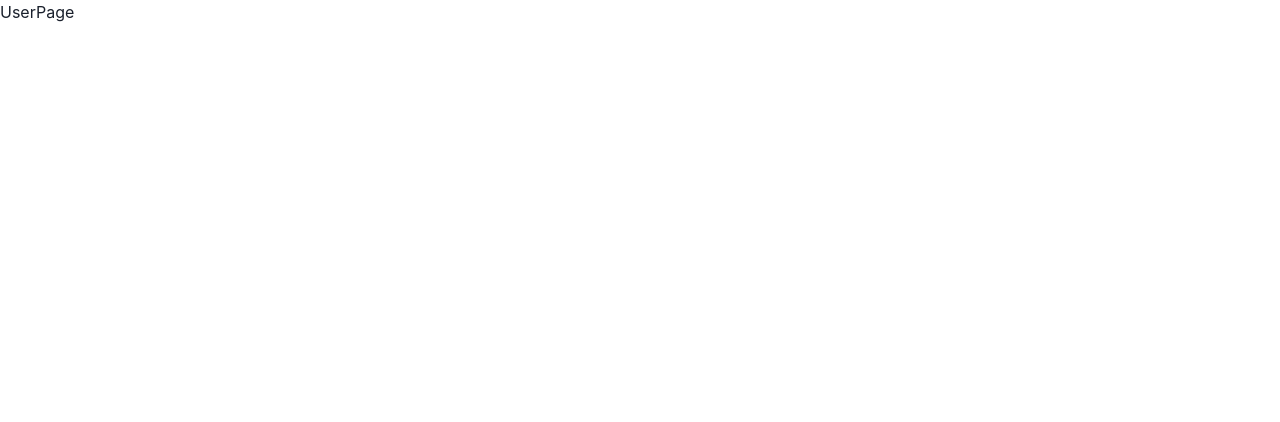
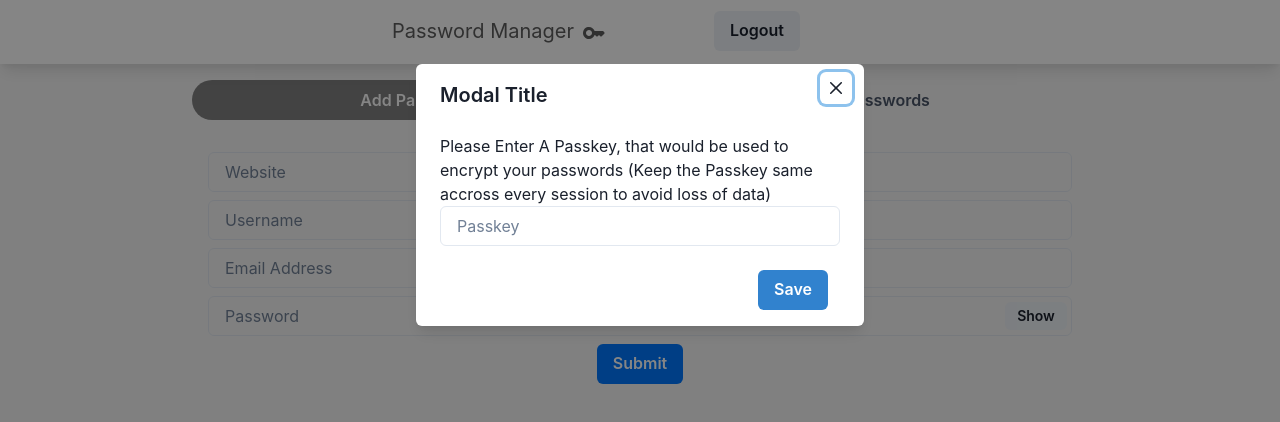
Before and after one commit to FalakSingh/Password-Manager-MERN, a React (Create React App) app in the folder client/: page /userpage in a window 1280 px wide. Shown: the top 422 px of the page. Built offline with nearby package versions, Linux system fonts and the light colour scheme.

Commit message:
added stuff to userpage and did a lot of modifications

```diff
--- a/client/src/app/store.js
+++ b/client/src/app/store.js
@@ -1,6 +1,8 @@
 import { configureStore } from "@reduxjs/toolkit";
+import passwordReducer from "../features/addPassSlice";
 
 export const store = configureStore({
   reducer: {
+    passwords: passwordReducer
   },
 });
--- a/client/src/components/Navbar/Navbar.js
+++ b/client/src/components/Navbar/Navbar.js
@@ -1,6 +1,5 @@
 import { Box, Button, HStack, Icon, Spacer, Text } from "@chakra-ui/react";
 import KeyRoundedIcon from "@mui/icons-material/KeyRounded";
-import {useState} from "react"
 import { useNavigate } from "react-router-dom";
 const Navbar = (props) => {
   const navigate = useNavigate();
--- /dev/null
+++ b/client/src/components/userPage/PageTab.js
@@ -0,0 +1,22 @@
+import { Tabs, TabList, TabPanels, Tab, TabPanel } from "@chakra-ui/react";
+import AddPassword from "../../features/addPassword";
+const PageTab = () => {
+  return (
+    <Tabs mt={{base:"5em"}} w="70%" align="center" isFitted variant="solid-rounded" colorScheme="blackAlpha">
+      <TabList mb="1em">
+        <Tab>Add Password</Tab>
+        <Tab>Show Passwords</Tab>
+      </TabList>
+      <TabPanels>
+        <TabPanel>
+          <AddPassword />
+        </TabPanel>
+        <TabPanel>
+          {/* <ShowPassword /> */}
+        </TabPanel>
+      </TabPanels>
+    </Tabs>
+  );
+};
+
+export default PageTab;
--- /dev/null
+++ b/client/src/components/userPage/PasskeyModal.js
@@ -0,0 +1,66 @@
+import {
+  Modal,
+  ModalOverlay,
+  ModalContent,
+  ModalHeader,
+  ModalFooter,
+  ModalBody,
+  ModalCloseButton,
+  Button,
+  Input,
+  useDisclosure,
+  Text,
+} from "@chakra-ui/react";
+
+import { useEffect, useState } from "react";
+
+const PasskeyModal = (props) => {
+  const { isOpen, onOpen, onClose } = useDisclosure();
+  useEffect(() => {
+    const passkey = window.sessionStorage.getItem("passkey");
+    if (props.passkeyVal === false && !passkey) {
+      onOpen();
+    }
+  }, []);
+
+  const [passkey, setPasskey] = useState();
+  const handleSubmit = (event) => {
+    event.preventDefault();
+    props.passkeyFunc(passkey);
+  };
+
+  return (
+    <div>
+      <Modal isOpen={isOpen} onClose={onClose}>
+        <ModalOverlay />
+        <ModalContent>
+          <ModalHeader>Modal Title</ModalHeader>
+          <ModalCloseButton />
+          <form onSubmit={handleSubmit}>
+            <ModalBody>
+              <Text>
+                Please Enter A Passkey, that would be used to encrypt your
+                passwords (Keep the Passkey same accross every session to avoid
+                loss of data)
+              </Text>
+              <Input
+                placeholder="Passkey"
+                name="passkey"
+                onChange={(e) => setPasskey(e.target.value)}
+                required={true}
+                maxLength={20}
+              />
+            </ModalBody>
+            <ModalFooter>
+              <Button type="submit" colorScheme="blue" mr={3} onClick={onClose}>
+                Save
+              </Button>
+            </ModalFooter>
+          </form>
+        </ModalContent>
+      </Modal>
+    </div>
+  );
+};
+
+export default PasskeyModal;
--- a/client/src/components/userPage/UserNav.js
+++ b/client/src/components/userPage/UserNav.js
@@ -1,3 +1,6 @@
+import { HStack, Box, Text, Icon, Spacer, Button } from "@chakra-ui/react";
+import KeyRoundedIcon from "@mui/icons-material/KeyRounded";
+
 
 const UserNav = () => {
   return (
@@ -13,7 +16,7 @@ const UserNav = () => {
         <Text
           mt={{ base: "0.5em", lg: "1rem" }}
           mr={{ base: "0", lg: "0" }}
-          ml={{ base: "-1em" }}
+          ml={{ base: "18em" }}
           fontSize="xl"
           color="blackAlpha.700"
         >
@@ -26,6 +29,9 @@ const UserNav = () => {
           as={KeyRoundedIcon}
         />
         <Spacer />
+        <Button top={{ base: ".5em" }} right={{ base: "28em" }} variant="solid">
+          Logout
+        </Button>
       </HStack>
     </Box>
   )
--- /dev/null
+++ b/client/src/features/addPassSlice.js
@@ -0,0 +1,24 @@
+import { createSlice } from "@reduxjs/toolkit";
+
+const initialState = {
+  website: "",
+  username: "",
+  email: "",
+  password: "",
+  passkey:"",
+};
+
+const passwordSlice = createSlice({
+  name: "passwords",
+  initialState,
+
+  reducers: {
+    addPass(state, action) {
+      state.push(action.payload);
+    },
+  },
+});
+
+export const { addPass } = passwordSlice.actions
+
+export default passwordSlice.reducer;
--- /dev/null
+++ b/client/src/features/addPassword.js
@@ -0,0 +1,88 @@
+import {
+  Button,
+  Input,
+  InputGroup,
+  VStack,
+  InputRightElement,
+  useToast,
+} from "@chakra-ui/react";
+import { useState } from "react";
+import { useDispatch } from "react-redux";
+import { addPass } from "./addPassSlice";
+
+const AddPassword = () => {
+  const toast = useToast();
+  const dispatch = useDispatch();
+  const [show, setShow] = useState(false);
+  const [passInput, setPassInput] = useState({
+    website: "",
+    username: "",
+    email: "",
+    password: "",
+  });
+
+  const handleChange = (event) => {
+    const { name, value } = event.target;
+    setPassInput((prevVal) => {
+      return {
+        ...prevVal,
+        [name]: value,
+      };
+    });
+  };
+
+  const handleSubmit = (event) => {
+    event.preventDefault();
+    const passkey = window.sessionStorage.getItem("passkey")
+    if (!passkey) {
+      toast({
+        title:"Passkey Not Found",
+        description:"Please Refresh the Page and Provide a Passkey",
+        success:"error",
+        isClosable:true,
+      })
+    }
+    const addPassInput = { ...passInput, passkey:passkey}
+    console.log(addPassInput)
+    dispatch(addPass(addPassInput));
+  }
+
+  return (
+    <form onSubmit={handleSubmit}>
+      <VStack align="center">
+        <Input
+          onChange={handleChange}
+          placeholder="Website"
+          name="website"
+          required={true}
+        />
+        <Input onChange={handleChange} placeholder="Username" name="username" />
+        <Input
+          onChange={handleChange}
+          placeholder="Email Address"
+          name="email"
+          autoComplete="off"
+        />
+        <InputGroup>
+          <Input
+            onChange={handleChange}
+            type={show ? "text" : "password"}
+            placeholder="Password"
+            name="password"
+            required={true}
+          />
+          <InputRightElement width="4.5rem">
+            <Button h="1.75rem" size="sm" onClick={() => setShow(!show)}>
+              {show ? "Hide" : "Show"}
+            </Button>
+          </InputRightElement>
+        </InputGroup>
+        <Button type="submit" colorScheme="messenger">
+          Submit
+        </Button>
+      </VStack>
+    </form>
+  );
+};
+
+export default AddPassword;
--- a/client/src/pages/ForgotPass.js
+++ b/client/src/pages/ForgotPass.js
@@ -1,13 +1,47 @@
-import { Flex, Input, Heading, Text, Button } from "@chakra-ui/react";
+import {
+  Flex,
+  Input,
+  Heading,
+  Text,
+  Button,
+  Toast,
+  useToast,
+} from "@chakra-ui/react";
 import Navbar from "../components/Navbar/Navbar";
 import { useState } from "react";
 import { useNavigate } from "react-router-dom";
+import axios from "axios";
 const ForgotPass = () => {
+  const toast = useToast();
+  const url = process.env.REACT_APP_FORGOT_API;
   const [email, setEmail] = useState("");
   const navigate = useNavigate();
-  const handleSubmit = (event) => {
+  const handleSubmit = async (event) => {
     event.preventDefault();
-    console.log(email);
+    axios
+      .post(url, { email: email })
+      .then((response) => {
+        const { success, data } = response.data;
+        if (success) {
+          navigate("/");
+          toast({
+            title: data,
+            status: "success",
+            isClosable: true,
+          });
+        }
+      })
+      .catch((err) => {
+        const { success, error } = err.response.data;
+        if (!success) {
+          toast({
+            title: error,
+            status: "error",
+            isClosable: true,
+          });
+          setEmail("");
+        }
+      });
   };
 
   return (
@@ -20,7 +54,7 @@ const ForgotPass = () => {
         direction="column"
       >
         <Flex
-          w={{ base: "80%", md:"70%", xl: "40%" }}
+          w={{ base: "80%", md: "70%", xl: "40%" }}
           mt={{ base: "10em", xl: "20em" }}
           backgroundColor="white"
           boxShadow="lg"
@@ -56,6 +90,7 @@ const ForgotPass = () => {
               isRequired={true}
               minLength={8}
               maxLength={40}
+              value={email}
             />
             <Flex align="center" direction="column">
               <Button
--- a/client/src/pages/Login.js
+++ b/client/src/pages/Login.js
@@ -7,6 +7,7 @@ import { useToast } from "@chakra-ui/react";
 import { useNavigate } from "react-router-dom";
 
 const Login = (props) => {
+
   const toast = useToast();
   const navigate = useNavigate();
   const isSubmitted = async (loginVal) => {
--- a/client/src/pages/ResetPass.js
+++ b/client/src/pages/ResetPass.js
@@ -1,8 +1,20 @@
-import { Button, Flex, Input, Box, VStack, Heading } from "@chakra-ui/react";
+import {
+  Button,
+  Flex,
+  Input,
+  Box,
+  VStack,
+  Heading,
+  useToast,
+} from "@chakra-ui/react";
 import Navbar from "../components/Navbar/Navbar";
 import { useState } from "react";
+import axios from "axios";
+import { useNavigate } from "react-router-dom";
 
 const ResetPass = () => {
+  const navigate = useNavigate();
+  const toast = useToast();
   const url = window.location.href;
   const resetToken = url.split("/").pop();
 
@@ -21,9 +33,48 @@ const ResetPass = () => {
     });
   };
 
-  const handleSubmit = (event) => {
+  const handleSubmit = async (event) => {
     event.preventDefault();
-    console.log(input);
+    const url = `${process.env.REACT_APP_RESET_API}/${resetToken}`
+
+    if (input.password !== input.confirmPassword) {
+      toast({
+        title: "Passwords doesn't Match",
+        description: "Please Enter your Passwords again",
+        status: "warning",
+        isClosable: true,
+      });
+
+      return setInput({
+        password: "",
+        confirmPassword: "",
+      });
+    } else {
+      axios
+        .put(url, {password:input.password})
+        .then((response) => {
+          const { success, data } = response.data;
+          if (success) {
+            navigate("/");
+            toast({
+              title: data,
+              status: "success",
+              isClosable: true,
+            });
+          }
+        })
+        .catch((err) => {
+          const { success, error } = err.response.data;
+          if (!success) {
+            navigate("/forgotpass")
+            toast({
+              title: error,
+              status: "error",
+              isClosable: true,
+            });
+          }
+        });
+    }
   };
 
   return (
@@ -36,8 +87,8 @@ const ResetPass = () => {
         direction="column"
       >
         <Box
-          w={{ base: "90%", md:"70%", xl:"40%" }}
-          mt={{ base:"12em", xl:"20em" }}
+          w={{ base: "90%", md: "70%", xl: "40%" }}
+          mt={{ base: "12em", xl: "20em" }}
           backgroundColor="white"
           boxShadow="lg"
           borderRadius="20px"
@@ -52,11 +103,13 @@ const ResetPass = () => {
                 onChange={handleChange}
                 placeholder="Password"
                 name="password"
+                type="password"
               />
               <Input
                 onChange={handleChange}
                 placeholder="Confirm Password"
                 name="confirmPassword"
+                type="password"
               />
               <Button type="submit" colorScheme="messenger">
                 Submit
--- a/client/src/pages/UserPage.js
+++ b/client/src/pages/UserPage.js
@@ -1,8 +1,26 @@
+import { Flex } from "@chakra-ui/react";
+import PageTab from "../components/userPage/PageTab";
+import UserNav from "../components/userPage/UserNav";
+import { useState } from "react";
+import PasskeyModal from "../components/userPage/PasskeyModal";
 
 const UserPage = () => {
+  const [isPasskey, setIsPasskey] = useState(false);
+
+  const passkeyFunc = (passkey) => {
+    window.sessionStorage.setItem("passkey", passkey);
+    setIsPasskey(true);
+  };
+
   return (
-    <div>UserPage</div>
-  )
-}
+    <div>
+      <UserNav />
+      {!isPasskey ? <PasskeyModal passkeyFunc={passkeyFunc} passkeyVal={isPasskey} /> : null}
+      <Flex backgroundColor="blackAlpha.50" h="100vh" justify="center">
+        <PageTab />
+      </Flex>
+    </div>
+  );
+};
 
-export default UserPage
+export default UserPage;
```
Also changed, not shown: 2 other files (tests, documents, lock files or other folders).
